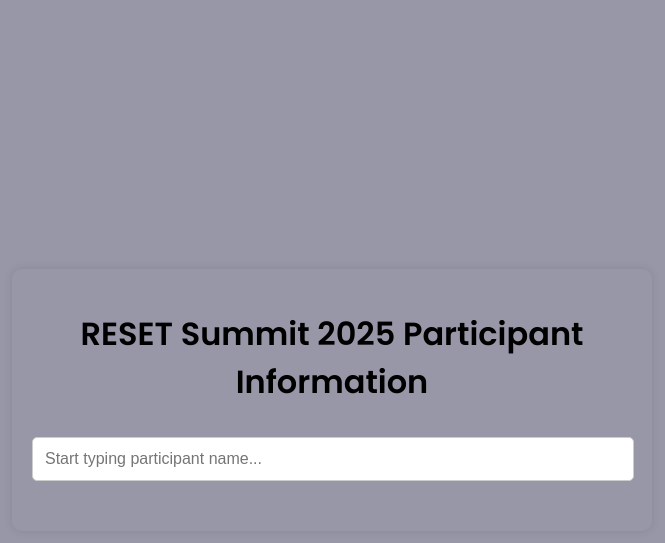
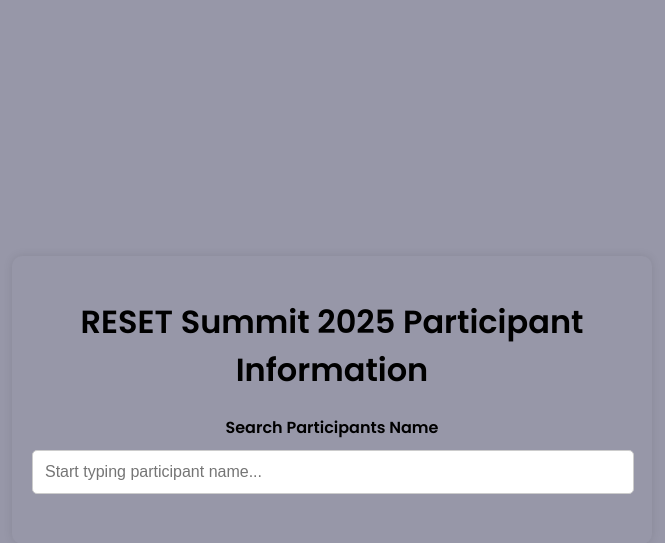
Before and after one commit to nvs581/AMS-ERC, a Flask app: page / in a window 1280 px wide. Shown: the top 543 px of the page, without its empty margins (308-973 px from the left). Run offline with Flask 3, Linux system fonts and the light colour scheme.

Commit message:
Update index.html

```diff
--- a/templates/index.html
+++ b/templates/index.html
@@ -16,6 +16,10 @@
   <body>
     <div class="container">
       <h1>RESET Summit 2025 Participant Information</h1>
+      <label for="search-input"
+        ><strong>Search Participants Name</strong></label
+      >
+
       <div class="search-container">
         <input
           type="text"
@@ -25,6 +29,7 @@
         />
         <div id="suggestions-container" class="suggestions-container"></div>
       </div>
+
       <div id="result"></div>
     </div>
 
```
